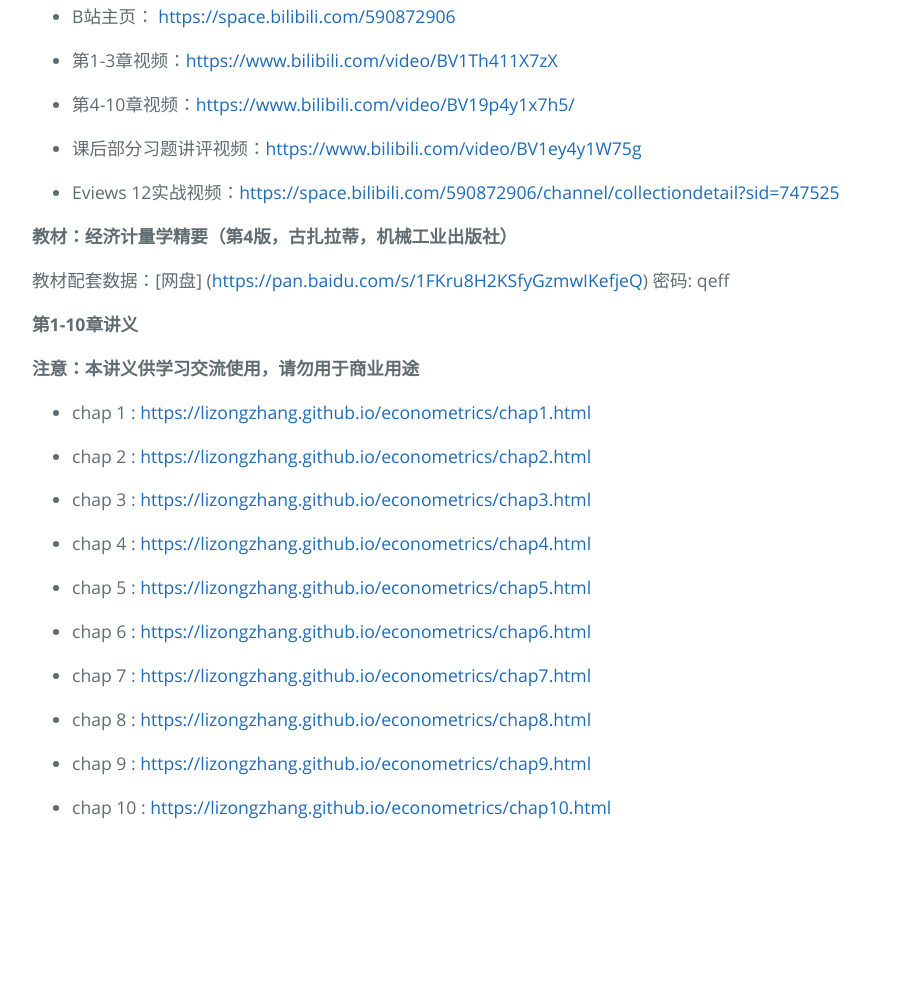
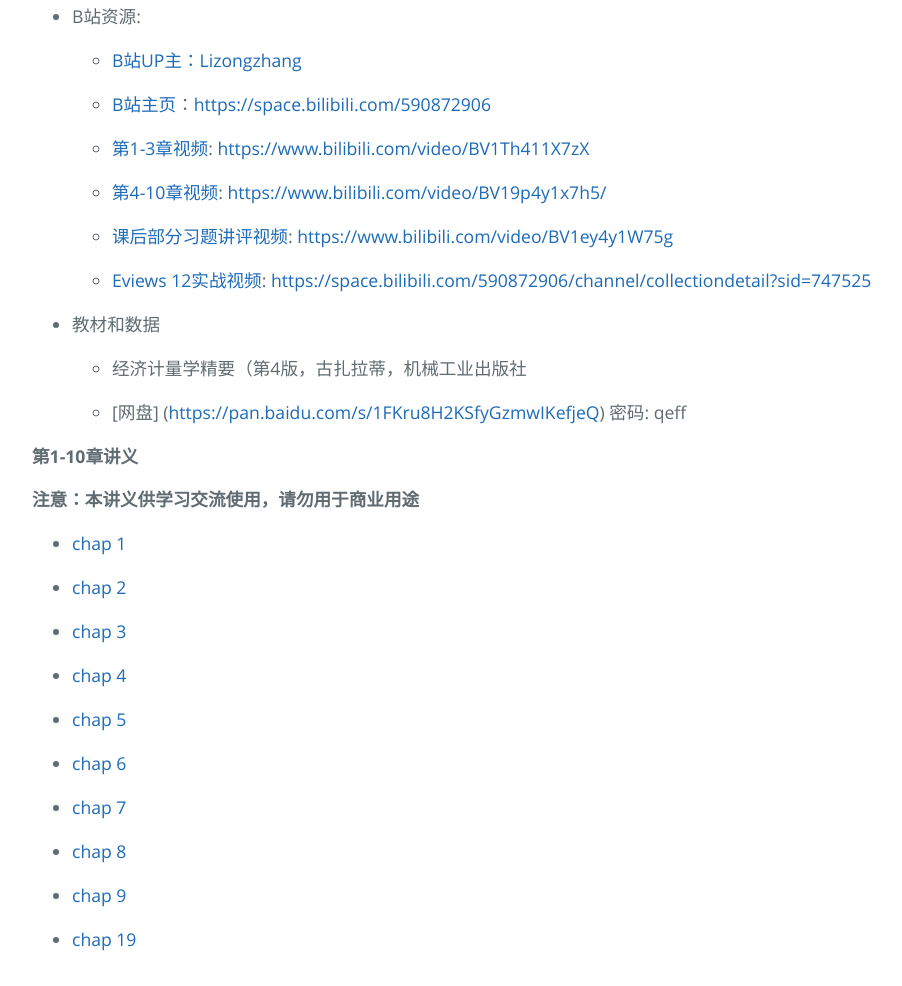
Before and after one commit to lizongzhang/econometrics, a plain HTML site: page index.html in a window 1280 px wide. Shown: the part 242-1228 px from the top of the page, without its empty margins (160-1062 px from the left). Before the commit the page ends 1112 px from the top, so only its background shows below. Drawn offline with nearby package versions, Linux system fonts and the light colour scheme; some packages are replaced by stand-ins of ours.

Commit message:
Add files via upload

```diff
--- a/index.html
+++ b/index.html
@@ -66,28 +66,47 @@ code span.ot { color: #007020; }
 
 <section class="main-content">
 <ul>
-<li><p>B站主页： <a href="https://space.bilibili.com/590872906" class="uri">https://space.bilibili.com/590872906</a></p></li>
-<li><p>第1-3章视频：<a href="https://www.bilibili.com/video/BV1Th411X7zX" class="uri">https://www.bilibili.com/video/BV1Th411X7zX</a></p></li>
-<li><p>第4-10章视频：<a href="https://www.bilibili.com/video/BV19p4y1x7h5/" class="uri">https://www.bilibili.com/video/BV19p4y1x7h5/</a></p></li>
-<li><p>课后部分习题讲评视频：<a href="https://www.bilibili.com/video/BV1ey4y1W75g" class="uri">https://www.bilibili.com/video/BV1ey4y1W75g</a></p></li>
-<li><p>Eviews 12实战视频：<a href="https://space.bilibili.com/590872906/channel/collectiondetail?sid=747525" class="uri">https://space.bilibili.com/590872906/channel/collectiondetail?sid=747525</a></p></li>
+<li><p>B站资源:</p>
+<ul>
+<li><p><a href="https://space.bilibili.com/590872906">B站UP主：Lizongzhang</a></p></li>
+<li><p><a href="https://space.bilibili.com/590872906">B站主页</a>：<a href="https://space.bilibili.com/590872906" class="uri">https://space.bilibili.com/590872906</a></p></li>
+<li><p><a href="https://www.bilibili.com/video/BV1Th411X7zX">第1-3章视频</a>: <a href="https://www.bilibili.com/video/BV1Th411X7zX" class="uri">https://www.bilibili.com/video/BV1Th411X7zX</a></p></li>
+<li><p><a href="https://www.bilibili.com/video/BV19p4y1x7h5/">第4-10章视频</a>: <a href="https://www.bilibili.com/video/BV19p4y1x7h5/" class="uri">https://www.bilibili.com/video/BV19p4y1x7h5/</a></p></li>
+<li><p><a href="https://www.bilibili.com/video/BV1ey4y1W75g">课后部分习题讲评视频</a>:
+<a href="https://www.bilibili.com/video/BV1ey4y1W75g" class="uri">https://www.bilibili.com/video/BV1ey4y1W75g</a></p></li>
+<li><p><a href="https://space.bilibili.com/590872906/channel/collectiondetail?sid=747525">Eviews
+12实战视频</a>: <a href="https://space.bilibili.com/590872906/channel/collectiondetail?sid=747525" class="uri">https://space.bilibili.com/590872906/channel/collectiondetail?sid=747525</a></p></li>
+</ul></li>
+<li><p>教材和数据</p>
+<ul>
+<li><p>经济计量学精要（第4版，古扎拉蒂，机械工业出版社</p></li>
+<li><p>[网盘] (<a href="https://pan.baidu.com/s/1FKru8H2KSfyGzmwIKefjeQ" class="uri">https://pan.baidu.com/s/1FKru8H2KSfyGzmwIKefjeQ</a>) 密码:
+qeff</p></li>
+</ul></li>
 </ul>
-<p><strong>教材：经济计量学精要（第4版，古扎拉蒂，机械工业出版社）</strong></p>
-<p>教材配套数据：[网盘] (<a href="https://pan.baidu.com/s/1FKru8H2KSfyGzmwIKefjeQ" class="uri">https://pan.baidu.com/s/1FKru8H2KSfyGzmwIKefjeQ</a>) 密码:
-qeff</p>
 <p><strong>第1-10章讲义</strong></p>
 <p><strong>注意：本讲义供学习交流使用，请勿用于商业用途</strong></p>
 <ul>
-<li><p>chap 1 : <a href="https://lizongzhang.github.io/econometrics/chap1.html" class="uri">https://lizongzhang.github.io/econometrics/chap1.html</a></p></li>
-<li><p>chap 2 : <a href="https://lizongzhang.github.io/econometrics/chap2.html" class="uri">https://lizongzhang.github.io/econometrics/chap2.html</a></p></li>
-<li><p>chap 3 : <a href="https://lizongzhang.github.io/econometrics/chap3.html" class="uri">https://lizongzhang.github.io/econometrics/chap3.html</a></p></li>
-<li><p>chap 4 : <a href="https://lizongzhang.github.io/econometrics/chap4.html" class="uri">https://lizongzhang.github.io/econometrics/chap4.html</a></p></li>
-<li><p>chap 5 : <a href="https://lizongzhang.github.io/econometrics/chap5.html" class="uri">https://lizongzhang.github.io/econometrics/chap5.html</a></p></li>
-<li><p>chap 6 : <a href="https://lizongzhang.github.io/econometrics/chap6.html" class="uri">https://lizongzhang.github.io/econometrics/chap6.html</a></p></li>
-<li><p>chap 7 : <a href="https://lizongzhang.github.io/econometrics/chap7.html" class="uri">https://lizongzhang.github.io/econometrics/chap7.html</a></p></li>
-<li><p>chap 8 : <a href="https://lizongzhang.github.io/econometrics/chap8.html" class="uri">https://lizongzhang.github.io/econometrics/chap8.html</a></p></li>
-<li><p>chap 9 : <a href="https://lizongzhang.github.io/econometrics/chap9.html" class="uri">https://lizongzhang.github.io/econometrics/chap9.html</a></p></li>
-<li><p>chap 10 : <a href="https://lizongzhang.github.io/econometrics/chap10.html" class="uri">https://lizongzhang.github.io/econometrics/chap10.html</a></p></li>
+<li><p><a href="https://lizongzhang.github.io/econometrics/chap1.html">chap
+1</a></p></li>
+<li><p><a href="https://lizongzhang.github.io/econometrics/chap2.html">chap
+2</a></p></li>
+<li><p><a href="https://lizongzhang.github.io/econometrics/chap3.html">chap
+3</a></p></li>
+<li><p><a href="https://lizongzhang.github.io/econometrics/chap4.html">chap
+4</a></p></li>
+<li><p><a href="https://lizongzhang.github.io/econometrics/chap5.html">chap
+5</a></p></li>
+<li><p><a href="https://lizongzhang.github.io/econometrics/chap6.html">chap
+6</a></p></li>
+<li><p><a href="https://lizongzhang.github.io/econometrics/chap7.html">chap
+7</a></p></li>
+<li><p><a href="https://lizongzhang.github.io/econometrics/chap8.html">chap
+8</a></p></li>
+<li><p><a href="https://lizongzhang.github.io/econometrics/chap9.html">chap
+9</a></p></li>
+<li><p><a href="https://lizongzhang.github.io/econometrics/chap10.html">chap
+19</a></p></li>
 </ul>
 </section>
 
```
